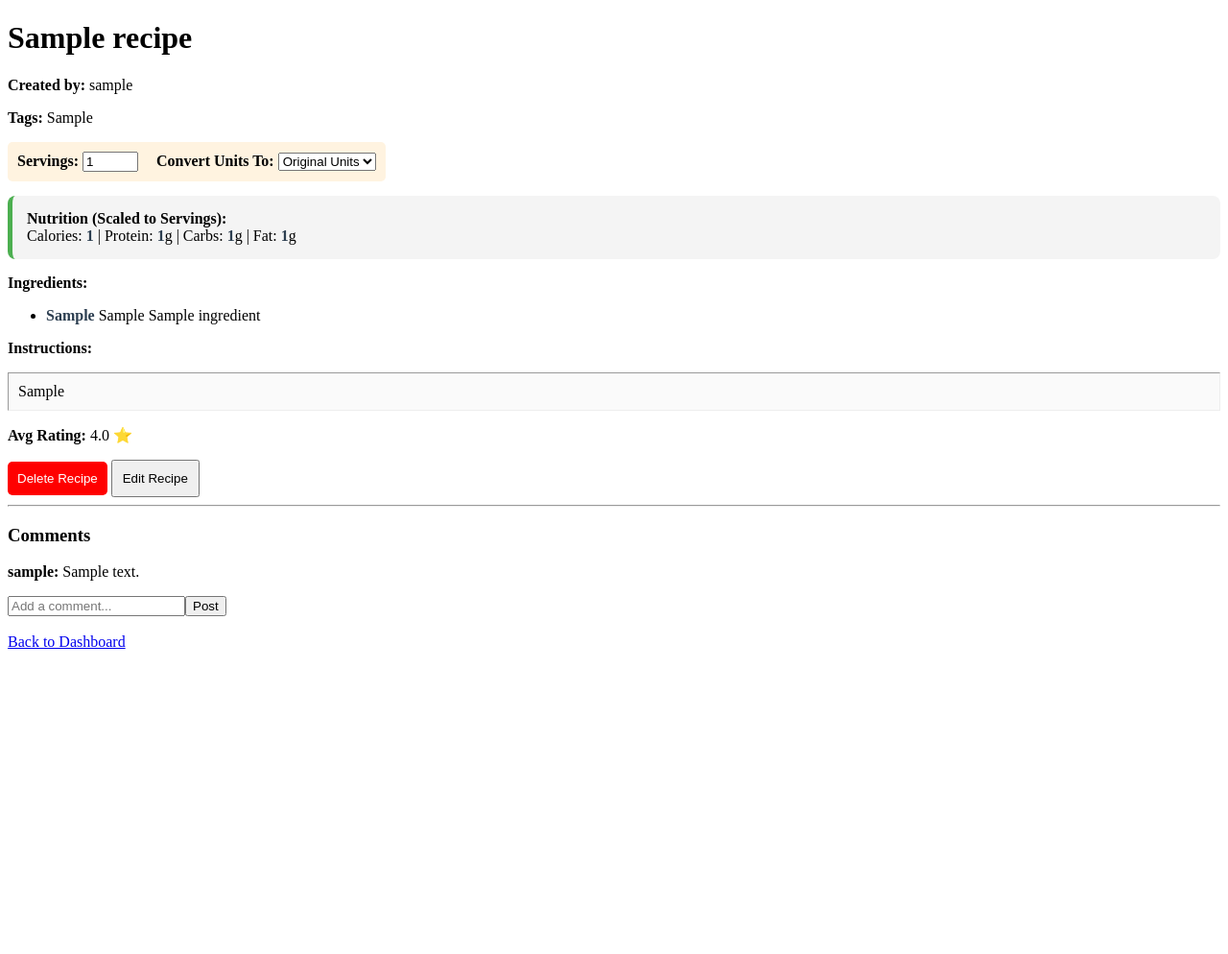
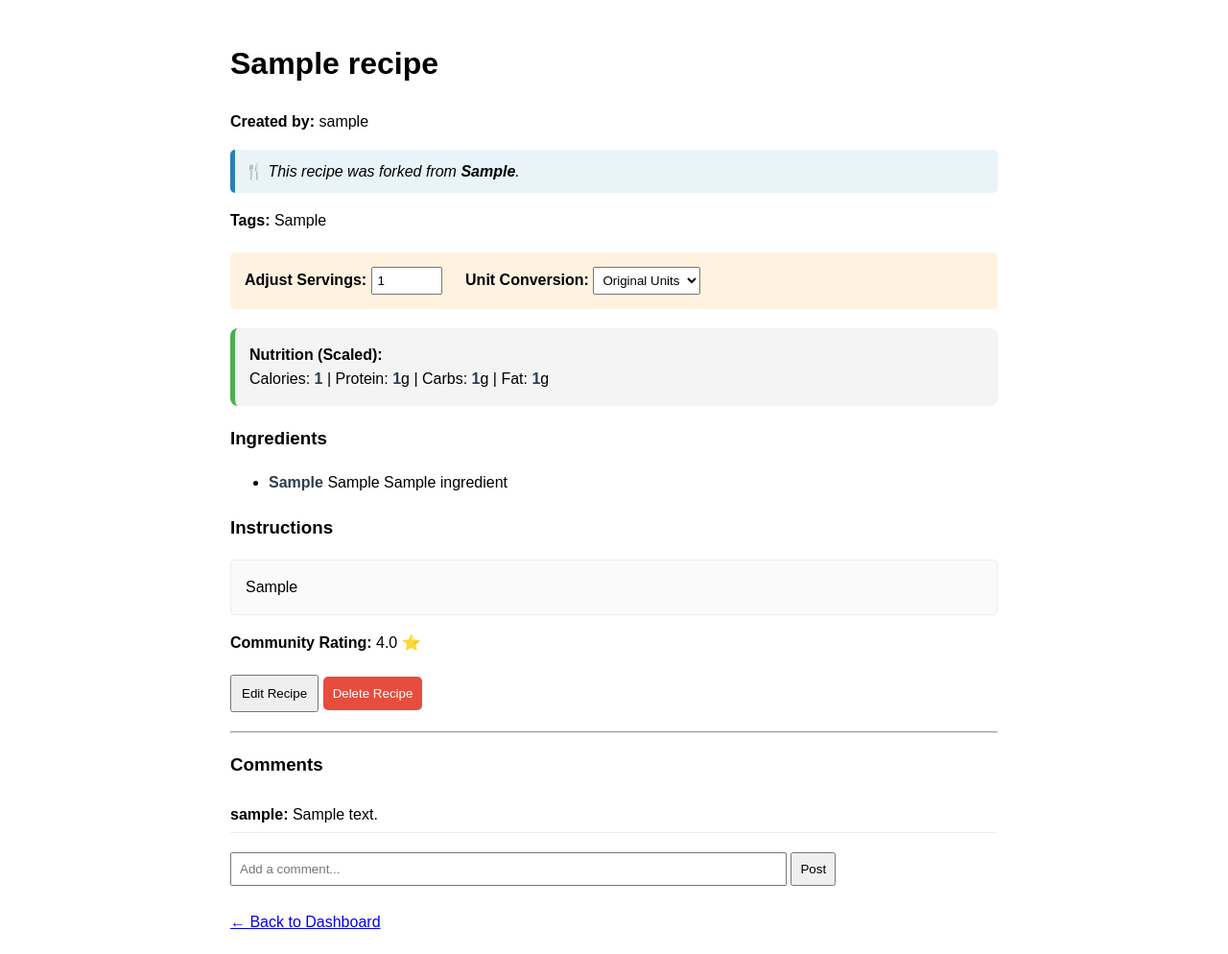
Before and after one commit to Javan27/CSC330-RecipeHub, a Flask app: page /recipe/1 in a window 1280 px wide. Shown: the whole page at 96% size. Before the commit the page ends 676 px from the top, so only its background shows below. Run offline with Flask 3, Linux system fonts and the light colour scheme; the visitor is signed in with stand-in values (Sample User, id 1); tables that the repository leaves empty hold one stand-in row (values such as "Sample post").

Commit message:
Update recipe_detail.html
This version ensures the scaling logic is highly visible with color highlights and adds the attribution link for forked recipes.

```diff
--- a/templates/recipe_detail.html
+++ b/templates/recipe_detail.html
@@ -3,22 +3,33 @@
 <head>
     <title>{{ recipe.name }} Details</title>
     <style>
+        body { font-family: sans-serif; line-height: 1.6; max-width: 800px; margin: 0 auto; padding: 20px; }
         .scaled-value { font-weight: bold; color: #2c3e50; transition: color 0.3s; }
-        .highlight { color: #e67e22; }
+        .highlight { color: #e67e22; transform: scale(1.1); display: inline-block; }
         .macro-box { margin-top: 15px; padding: 15px; background: #f4f4f4; border-radius: 8px; border-left: 5px solid #4CAF50; }
+        .fork-banner { background: #e8f4f8; padding: 10px; border-radius: 5px; border-left: 5px solid #2980b9; margin: 10px 0; }
+        .btn-fork { background-color: #4CAF50; color: white; padding: 10px 15px; border: none; border-radius: 5px; cursor: pointer; font-weight: bold; }
+        .btn-delete { color: white; background: #e74c3c; border: none; padding: 10px; border-radius: 5px; cursor: pointer; }
     </style>
 </head>
 <body>
     <h1>{{ recipe.name }}</h1>
     <p><strong>Created by:</strong> {{ recipe.owner.username }}</p>
-    <p><strong>Tags:</strong> {{ recipe.tags if recipe.tags else "None" }}</p>
 
-    <div style="background: #fff3e0; padding: 10px; border-radius: 5px; display: inline-block;">
-        <strong>Servings:</strong>
-        <input type="number" id="serving-size" value="{{ recipe.servings }}" min="1" data-original-servings="{{ recipe.servings }}" style="width: 50px;">
+    {% if recipe.forked_from %}
+        <div class="fork-banner">
+            🍴 <em>This recipe was forked from <strong>{{ recipe.forked_from }}</strong>.</em>
+        </div>
+    {% endif %}
 
-        <strong style="margin-left:15px;">Convert Units To:</strong>
-        <select id="unit-toggle">
+    <p><strong>Tags:</strong> {{ recipe.tags|capitalize if recipe.tags else "None" }}</p>
+
+    <div style="background: #fff3e0; padding: 15px; border-radius: 5px; margin: 20px 0;">
+        <strong>Adjust Servings:</strong>
+        <input type="number" id="serving-size" value="{{ recipe.servings }}" min="1" data-original-servings="{{ recipe.servings }}" style="width: 60px; padding: 5px;">
+
+        <strong style="margin-left:20px;">Unit Conversion:</strong>
+        <select id="unit-toggle" style="padding: 5px;">
             <option value="default">Original Units</option>
             <option value="g">Grams (g)</option>
             <option value="oz">Ounces (oz)</option>
@@ -28,14 +39,14 @@
     </div>
 
     <div class="macro-box">
-        <strong>Nutrition (Scaled to Servings):</strong><br>
+        <strong>Nutrition (Scaled):</strong><br>
         Calories: <span id="display-calories" class="scaled-value" data-original="{{ recipe.calories }}">{{ recipe.calories }}</span> |
         Protein: <span id="display-protein" class="scaled-value" data-original="{{ recipe.protein }}">{{ recipe.protein }}</span>g |
         Carbs: <span id="display-carbs" class="scaled-value" data-original="{{ recipe.carbs }}">{{ recipe.carbs }}</span>g |
         Fat: <span id="display-fat" class="scaled-value" data-original="{{ recipe.fat }}">{{ recipe.fat }}</span>g
     </div>
 
-    <p><strong>Ingredients:</strong></p>
+    <h3>Ingredients</h3>
     <ul id="ingredient-list">
         {% for ing in recipe.ingredients %}
             <li class="ingredient-row" data-base-unit="{{ ing.unit }}">
@@ -47,20 +58,23 @@
         {% if not recipe.ingredients %}<li>None listed</li>{% endif %}
     </ul>
 
-    <p><strong>Instructions:</strong></p>
-    <p style="white-space: pre-wrap; background: #fafafa; padding: 10px; border: 1px inset #eee;">{{ recipe.instructions if recipe.instructions else "No instructions provided." }}</p>
+    <h3>Instructions</h3>
+    <p style="white-space: pre-wrap; background: #fafafa; padding: 15px; border: 1px solid #eee; border-radius: 5px;">{{ recipe.instructions if recipe.instructions else "No instructions provided." }}</p>
 
-    <p><strong>Avg Rating:</strong> {% if avg_rating == "Not yet rated" %}{{ avg_rating }}{% else %}{{ avg_rating }} ⭐{% endif %}</p>
+    <p><strong>Community Rating:</strong> {% if avg_rating == "Not yet rated" %}{{ avg_rating }}{% else %}{{ avg_rating }} ⭐{% endif %}</p>
 
-    {% if is_owner %}
-        <button onclick="deleteRecipe()" style="color: white; background: red; border: none; padding: 10px; border-radius: 5px; cursor: pointer;">Delete Recipe</button>
-        <a href="/edit_recipe/{{ recipe.id }}"><button style="padding: 10px;">Edit Recipe</button></a>
-    {% else %}
-        <button onclick="fork_recipe()" style="background-color: #4CAF50; color: white; padding: 10px 15px; border: none; border-radius: 5px; cursor: pointer; font-weight: bold;">
-            Fork This Recipe
-        </button>
+    <div style="margin: 20px 0;">
+        {% if is_owner %}
+            <a href="/edit_recipe/{{ recipe.id }}"><button style="padding: 10px;">Edit Recipe</button></a>
+            <button onclick="deleteRecipe()" class="btn-delete">Delete Recipe</button>
+        {% else %}
+            <button onclick="fork_recipe()" class="btn-fork">Fork This Recipe</button>
+        {% endif %}
+    </div>
 
-        <hr>
+    <hr>
+
+    {% if not is_owner %}
         <div id="rating-display" {% if not user_stars %}style="display:none;"{% endif %}>
             <p>Your rating: <strong>{{ user_stars }} Stars</strong></p>
             <button onclick="toggleEdit()">Change Rating</button>
@@ -71,13 +85,22 @@
             <button onclick="submitRating()">Submit</button>
             {% if user_stars %}<button onclick="toggleEdit()">Cancel</button>{% endif %}
         </div>
+        <hr>
     {% endif %}
 
-    <hr>
     <h3>Comments</h3>
-    <div id="comments">{% for c in recipe.comments %}<p><strong>{{ c.username }}:</strong> {{ c.text }}</p>{% endfor %}</div>
-    <input type="text" id="new-comment" placeholder="Add a comment..."><button onclick="submitComment()">Post</button>
-    <br><br><a href="{{ url_for('index') }}">Back to Dashboard</a>
+    <div id="comments" style="margin-bottom: 20px;">
+        {% for c in recipe.comments %}
+            <div style="border-bottom: 1px solid #eee; padding: 5px 0;">
+                <strong>{{ c.username }}:</strong> {{ c.text }}
+            </div>
+        {% endfor %}
+    </div>
+    <input type="text" id="new-comment" placeholder="Add a comment..." style="width: 70%; padding: 8px;">
+    <button onclick="submitComment()" style="padding: 8px;">Post</button>
+
+    <br><br>
+    <a href="{{ url_for('index') }}">← Back to Dashboard</a>
 
     <script>
         const UNIT_FACTORS = {
@@ -123,7 +146,6 @@
             });
         }
 
-        //Social & Action Functions
         function toggleEdit() {
             const d = document.getElementById('rating-display'), f = document.getElementById('rating-form');
             d.style.display = d.style.display === "none" ? "block" : "none";
@@ -132,7 +154,7 @@
 
         async function fork_recipe() {
             const res = await fetch('/api/recipes/{{ recipe.id }}/fork', { method: 'POST', headers: { 'Content-Type': 'application/json' } });
-            if (res.ok) { alert('Recipe forked successfully! Find it in your dashboard.'); window.location.href = '/'; }
+            if (res.ok) { alert('Recipe forked! Check your dashboard.'); window.location.href = '/'; }
             else alert('Failed to fork recipe');
         }
 
```
